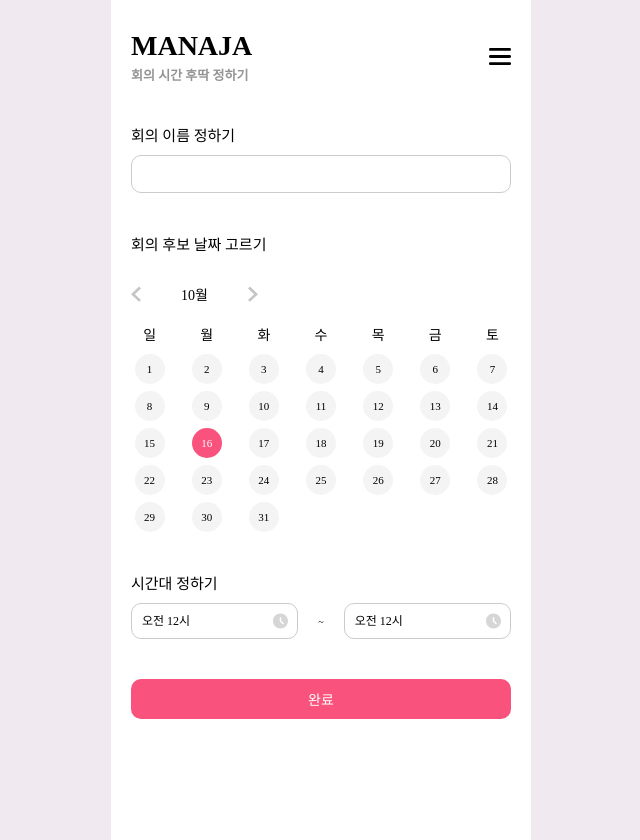
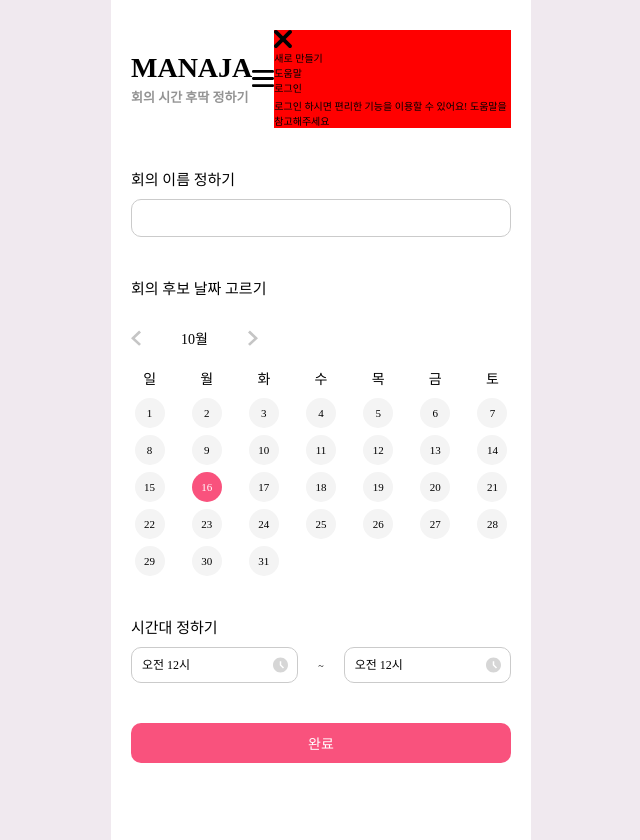
Before and after one commit to kimtaejin3/manaja, a React (Create React App) app: page / in a window 1280 px wide. Both pictures are taken after a click on the button 819 px from the left and 57 px from the top of the page. Shown: the whole page, without its empty margins (319-959 px from the left). Built offline with nearby package versions, Linux system fonts and the light colour scheme.

Commit message:
feat: sidebar 열기 닫기 기능구현

```diff
--- a/src/components/headers/MainHeader.jsx
+++ b/src/components/headers/MainHeader.jsx
@@ -1,16 +1,29 @@
 import styles from "./MainHeader.module.scss";
 import hamburgerIcon from "../../assets/hamburger.svg";
+import { useState } from "react";
+import Sidebar from "../sidebar";
 
 export default function MainHeader() {
+  const [isSidebarOpened, setIsSidebarOpened] = useState(false);
+
+  const openSidebar = () => {
+    setIsSidebarOpened(true);
+  };
+
+  const closeSidebar = () => {
+    setIsSidebarOpened(false);
+  };
+
   return (
     <header className={styles.container}>
       <div>
         <h1>MANAJA</h1>
         <p className={styles.subText}>회의 시간 후딱 정하기</p>
       </div>
-      <button className={styles.hamburgerButton}>
+      <button className={styles.hamburgerButton} onClick={openSidebar}>
         <img src={hamburgerIcon} alt="hamburger_icon" />
       </button>
+      {isSidebarOpened && <Sidebar onClose={closeSidebar} />}
     </header>
   );
 }
--- a/src/components/sidebar/Sidebar.module.scss
+++ b/src/components/sidebar/Sidebar.module.scss
@@ -0,0 +1,3 @@
+.container {
+  background-color: red;
+}
--- a/src/components/sidebar/index.jsx
+++ b/src/components/sidebar/index.jsx
@@ -2,10 +2,10 @@ import { Link } from "react-router-dom";
 import closeIcon from "../../assets/close.svg";
 import styles from "./Sidebar.module.scss";
 
-export default function Sidebar() {
+export default function Sidebar({ onClose }) {
   return (
-    <div>
-      <CloseButton />
+    <div className={styles.container}>
+      <CloseButton onClose={onClose} />
       <ul>
         <li>
           <button>새로 만들기</button>
@@ -24,9 +24,9 @@ export default function Sidebar() {
   );
 }
 
-function CloseButton({ className }) {
+function CloseButton({ className, onClose }) {
   return (
-    <button className={className}>
+    <button className={className} onClick={onClose}>
       <img src={closeIcon} alt="사이드바 닫기 버튼" />
     </button>
   );
```
